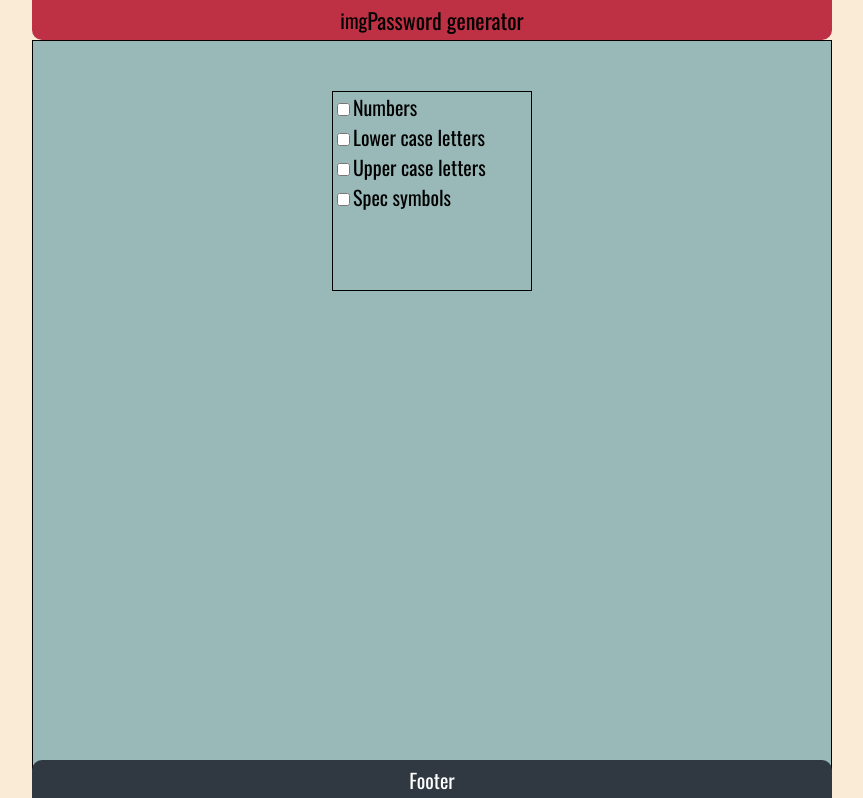
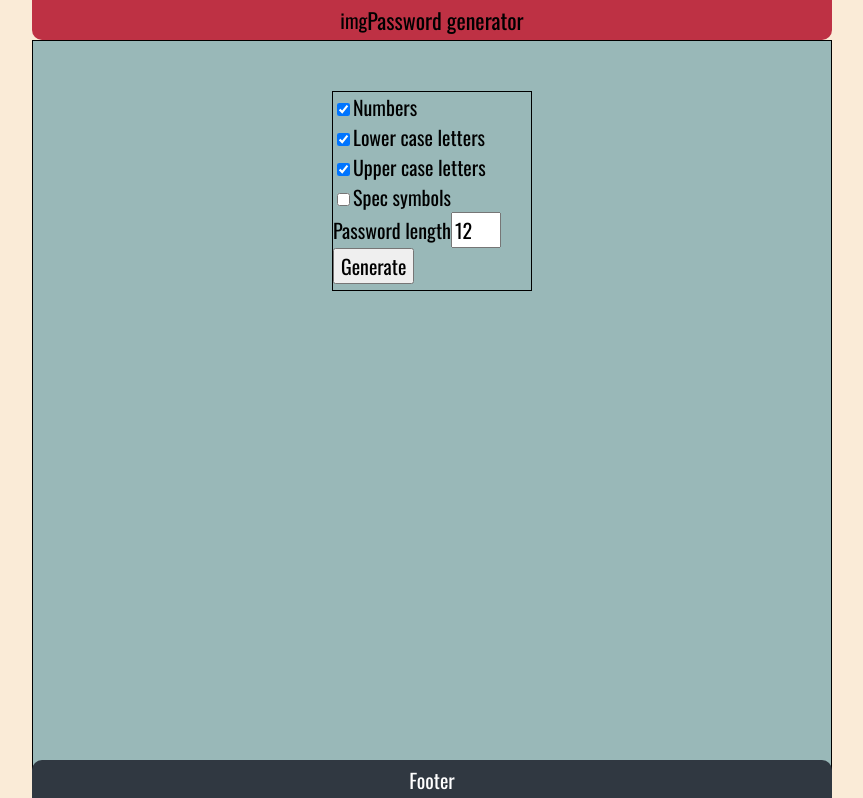
Before and after one commit to patr4519/pass-generator-v2, a React (Create React App) app: page / in a window 1280 px wide. Shown: the top 798 px of the page, without its empty margins (208-1071 px from the left). Built offline with nearby package versions, Linux system fonts and the light colour scheme.

Commit message:
Added generator function

```diff
--- a/src/components/Generator/Generator.module.scss
+++ b/src/components/Generator/Generator.module.scss
@@ -10,5 +10,9 @@
         width: 200px;
         height: 200px;
         border: 1px solid black;
+
+        .passLength {
+            width: 50px;
+        }
     }
 }
--- a/src/components/Generator/index.tsx
+++ b/src/components/Generator/index.tsx
@@ -2,27 +2,81 @@ import React from "react";
 import styles from "./Generator.module.scss";
 
 export const Generator = () => {
-  const [numCheck, setNumCkeck] = React.useState(false);
-  const [lowCase, setLowCase] = React.useState(false);
-  const [upperCase, setUpperCase] = React.useState(false);
+  const [numCheck, setNumCkeck] = React.useState(true);
+  const [lowCase, setLowCase] = React.useState(true);
+  const [upperCase, setUpperCase] = React.useState(true);
   const [specSymb, setSpecSymb] = React.useState(false);
+  const [passLength, setPassLength] = React.useState(12);
+
+  function generatePassword(passLength: number) {
+    let charset = "";
+    let password = "";
+
+    if (numCheck) charset += "0123456789";
+    if (lowCase) charset += "abcdefghijklmnopqrstuvwxyz";
+    if (upperCase) charset += "ABCDEFGHIJKLMNOPQRSTUVWXYZ";
+    if (specSymb) charset += "!@#$%^&*()";
+
+    for (let i = 0; i < passLength; i++) {
+      let randomIndex = Math.floor(Math.random() * charset.length);
+      password += charset.charAt(randomIndex);
+    }
+
+    console.log(password);
+    return password;
+  }
 
   return (
     <div className={styles.wrapper}>
       <div className={styles.generator}>
         <div className={styles.variants}>
-          <input type="checkbox" id="numbers" name="numbers" onChange={e => setNumCkeck(e.target.checked)}/>
+          <input
+            type="checkbox"
+            id="numbers"
+            name="numbers"
+            onChange={(e) => setNumCkeck(e.target.checked)}
+            checked={numCheck}
+          />
           <label htmlFor="numbers">Numbers</label>
           <br />
-          <input type="checkbox" id="lowCase" name="lowCase" onChange={e => setLowCase(e.target.checked)}/>
+          <input
+            type="checkbox"
+            id="lowCase"
+            name="lowCase"
+            onChange={(e) => setLowCase(e.target.checked)}
+            checked={lowCase}
+          />
           <label htmlFor="lowCase">Lower case letters</label>
           <br />
-          <input type="checkbox" id="upperCase" name="upperCase" onChange={e => setUpperCase(e.target.checked)}/>
+          <input
+            type="checkbox"
+            id="upperCase"
+            name="upperCase"
+            onChange={(e) => setUpperCase(e.target.checked)}
+            checked={upperCase}
+          />
           <label htmlFor="upperCase">Upper case letters</label>
           <br />
-          <input type="checkbox" id="specSymb" name="specSymb" onChange={e => setSpecSymb(e.target.checked)}/>
+          <input
+            type="checkbox"
+            id="specSymb"
+            name="specSymb"
+            onChange={(e) => setSpecSymb(e.target.checked)}
+            checked={specSymb}
+          />
           <label htmlFor="specSymb">Spec symbols</label>
           <br />
+          <label htmlFor="length">Password length</label>
+          <input
+            className={styles.passLength}
+            value={passLength}
+            onChange={(e) => setPassLength(Number(e.target.value))}
+            type="number"
+            id="length"
+            name="length"
+          />
+          <br />
+          <button onClick={() => generatePassword(passLength)}>Generate</button>
         </div>
       </div>
     </div>
```
